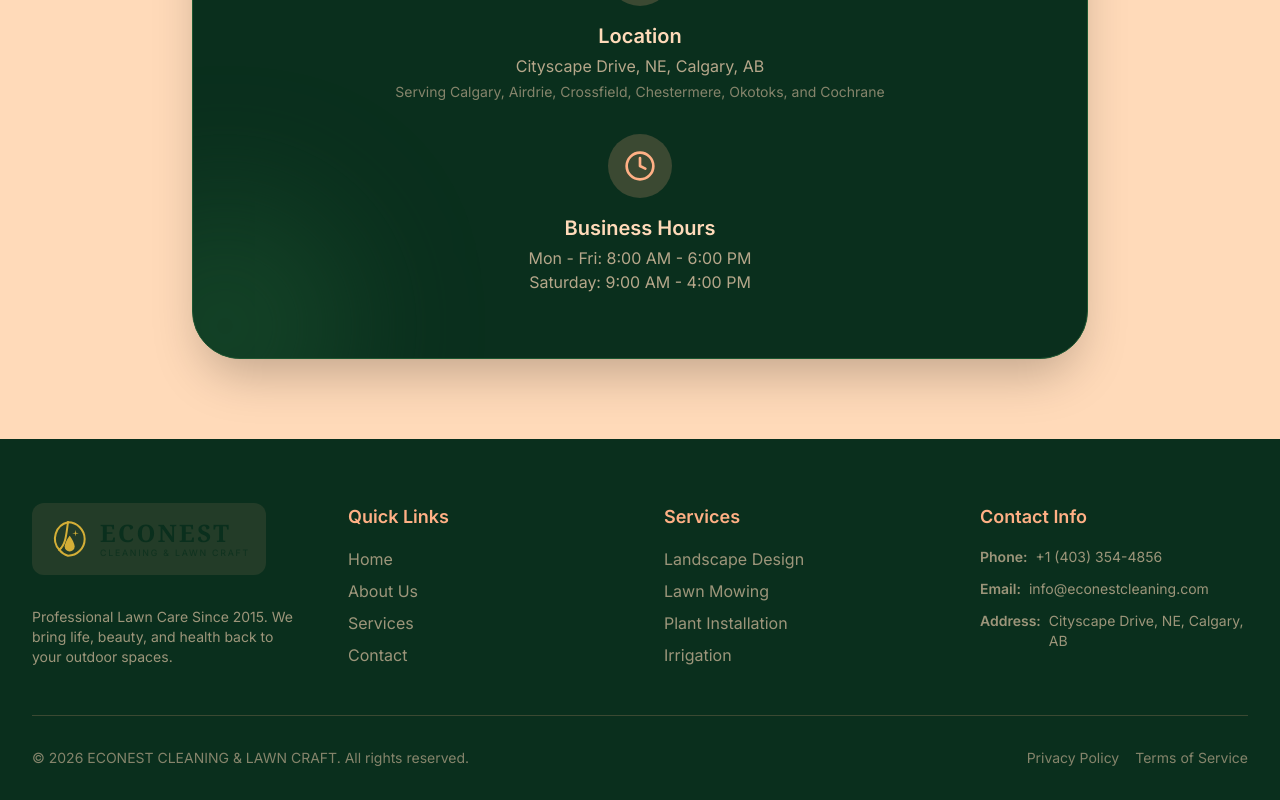
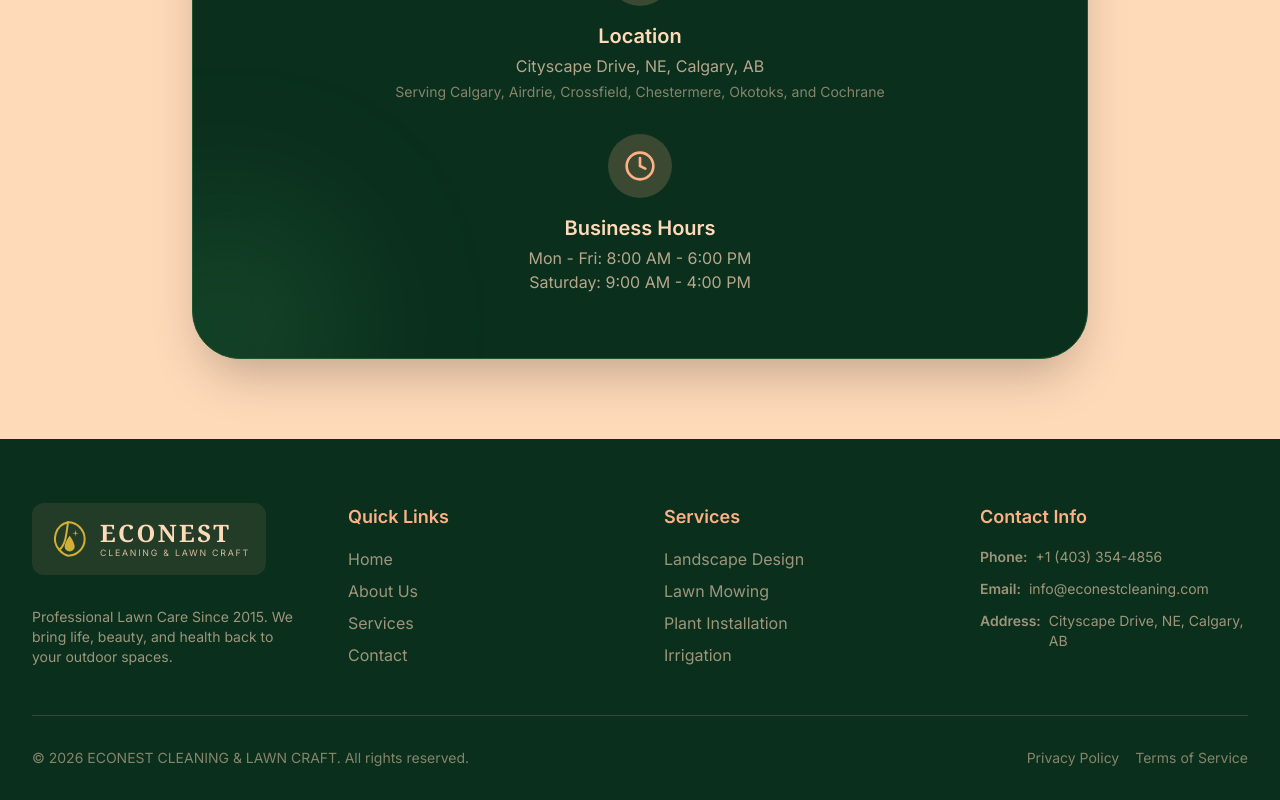
Before and after one commit to Player1205/Landscaping, a React (Vite) app: page /contact in a window 1280 px wide. Shown: the part 1083-1883 px from the top of the page. Built offline with nearby package versions, Linux system fonts and the light colour scheme.

Commit message:
fix(ui): inherit logo text color from parent container
Removed hardcoded dark text colors in the Logo component and explicitly passed the text color via Navbar. This allows the logo text to correctly inherit the light color when placed in the dark footer section.

```diff
--- a/src/components/Logo.tsx
+++ b/src/components/Logo.tsx
@@ -22,10 +22,10 @@ const Logo = ({ className = "" }: { className?: string }) => {
         </svg>
       </div>
       <div className="flex flex-col justify-center">
-        <span className="text-2xl font-serif font-extrabold tracking-[0.1em] text-primary uppercase leading-none">
+        <span className="text-2xl font-serif font-extrabold tracking-[0.1em] uppercase leading-none">
           Econest
         </span>
-        <span className="text-[0.55rem] font-sans tracking-[0.2em] text-primary/80 uppercase mt-1 leading-none">
+        <span className="text-[0.55rem] font-sans tracking-[0.2em] opacity-80 uppercase mt-1 leading-none">
           Cleaning & Lawn Craft
         </span>
       </div>
--- a/src/components/Navbar.tsx
+++ b/src/components/Navbar.tsx
@@ -36,7 +36,7 @@ const Navbar: React.FC = () => {
       <div className="max-w-7xl mx-auto px-4 sm:px-6 lg:px-8">
         <div className="flex justify-between items-center">
           <Link to="/" onClick={() => setIsOpen(false)}>
-            <Logo />
+            <Logo className="text-primary" />
           </Link>
 
           <div className="hidden md:flex items-center space-x-8">
```
